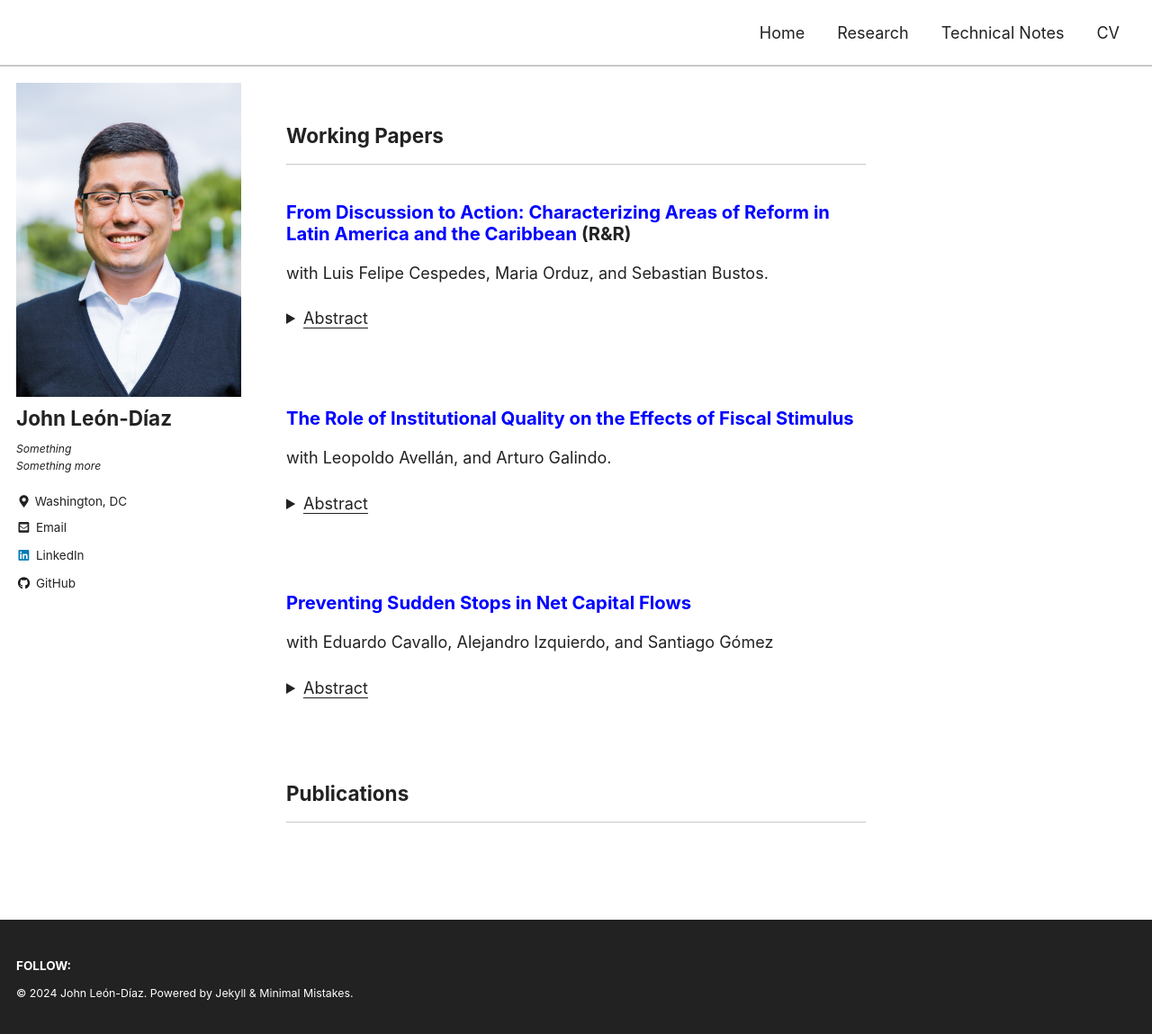
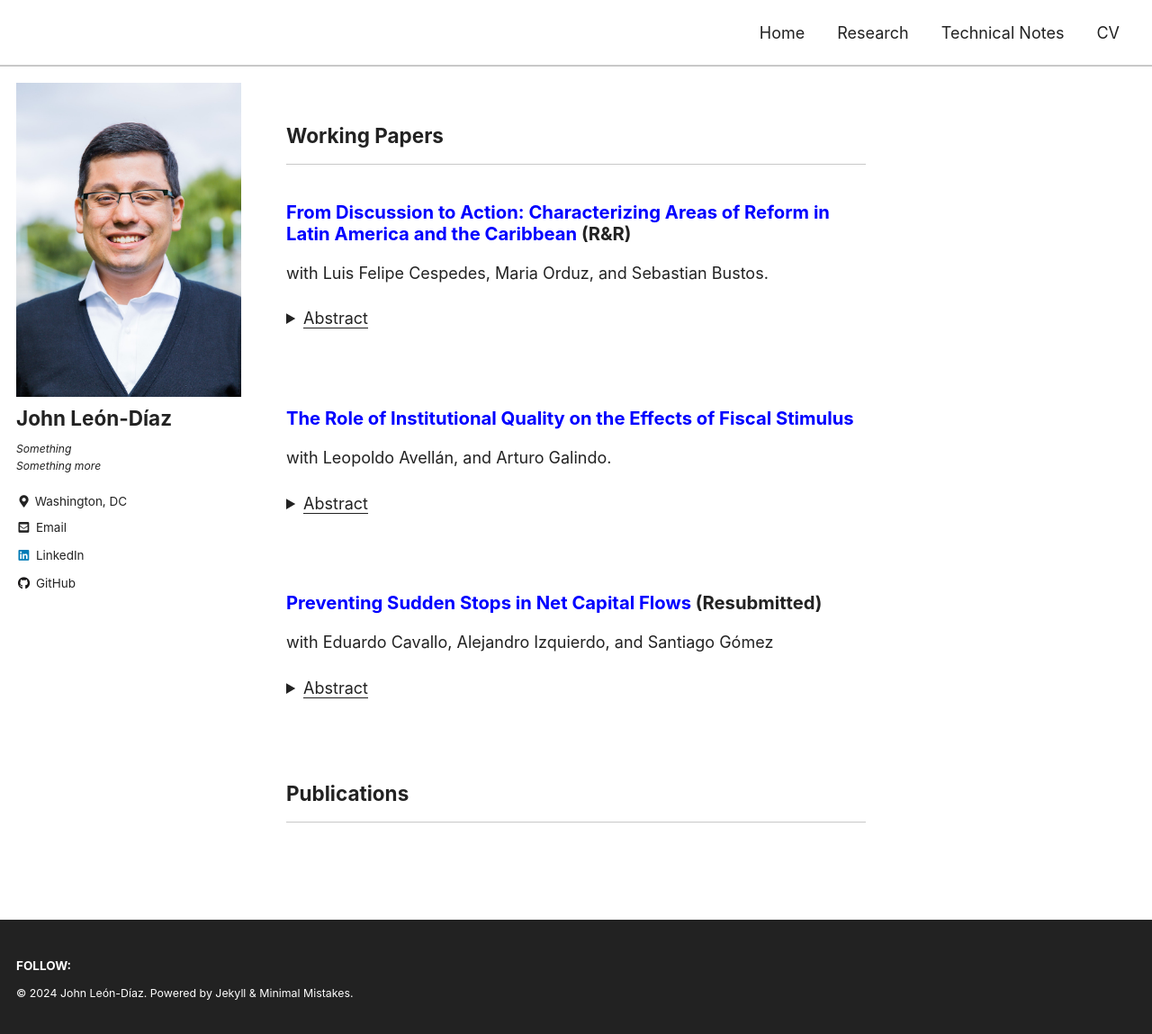
Before and after one commit to jleondia/jleondia.github.io, a Jekyll site: the page built from _pages/research.md, in a window 1280 px wide and 1149 px high. Shown: the whole window at 90% size. Built offline with Jekyll 4.4.1, drawn with Linux system fonts in a browser that asks for light colours; cached includes are drawn as plain includes.

Commit message:
Update research.md

```diff
--- a/_pages/research.md
+++ b/_pages/research.md
@@ -28,7 +28,7 @@ with Leopoldo Avellán, and Arturo Galindo.
 </p>
 </details> <br>
 
-### [Preventing Sudden Stops in Net Capital Flows](https://publications.iadb.org/en/preventing-sudden-stops-in-net-capital-flows)
+### [Preventing Sudden Stops in Net Capital Flows](https://publications.iadb.org/en/preventing-sudden-stops-in-net-capital-flows) (Resubmitted)
 with Eduardo Cavallo, Alejandro Izquierdo, and Santiago Gómez
 <details>
     <summary><u>Abstract</u></summary><p>
```
